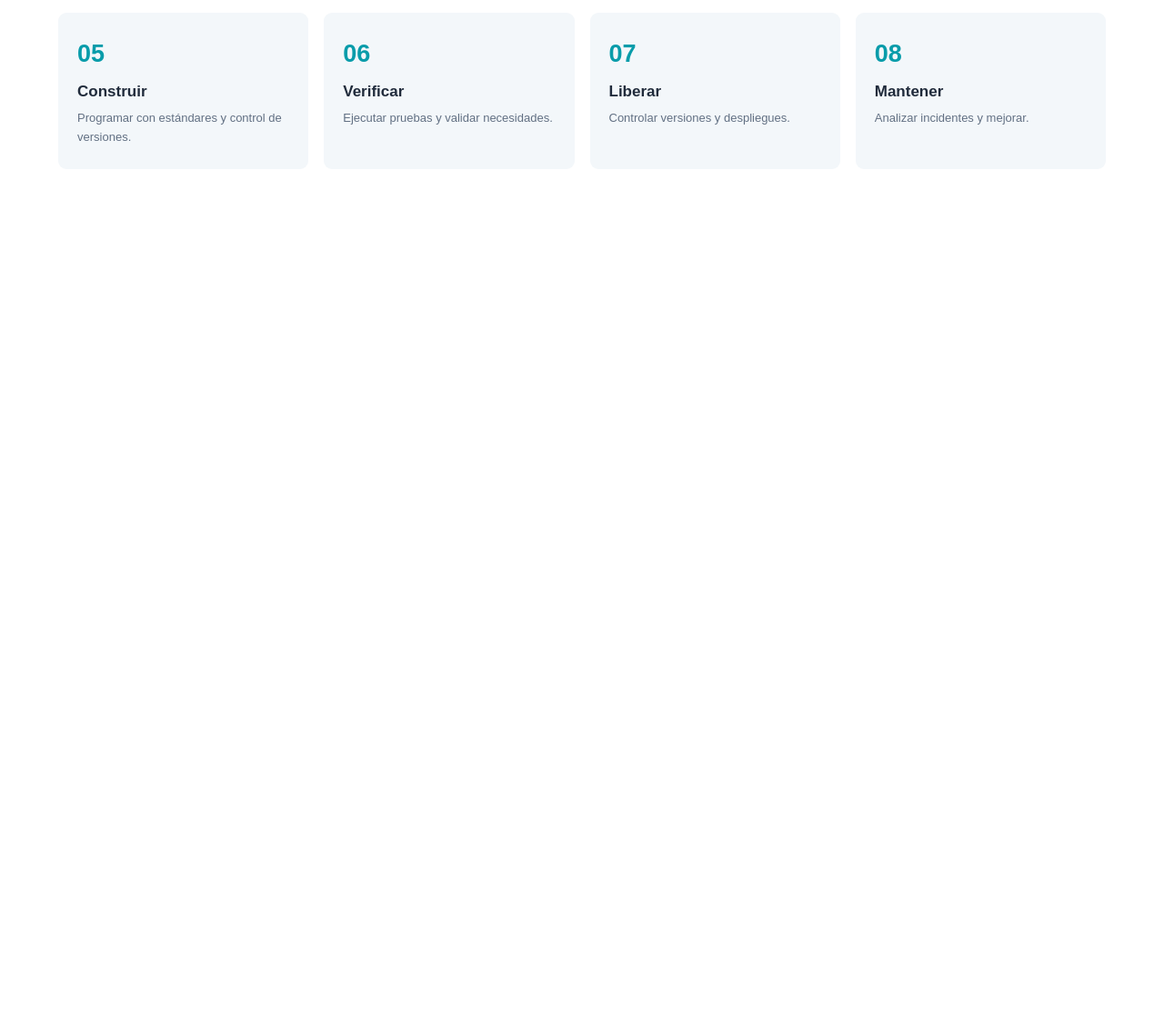
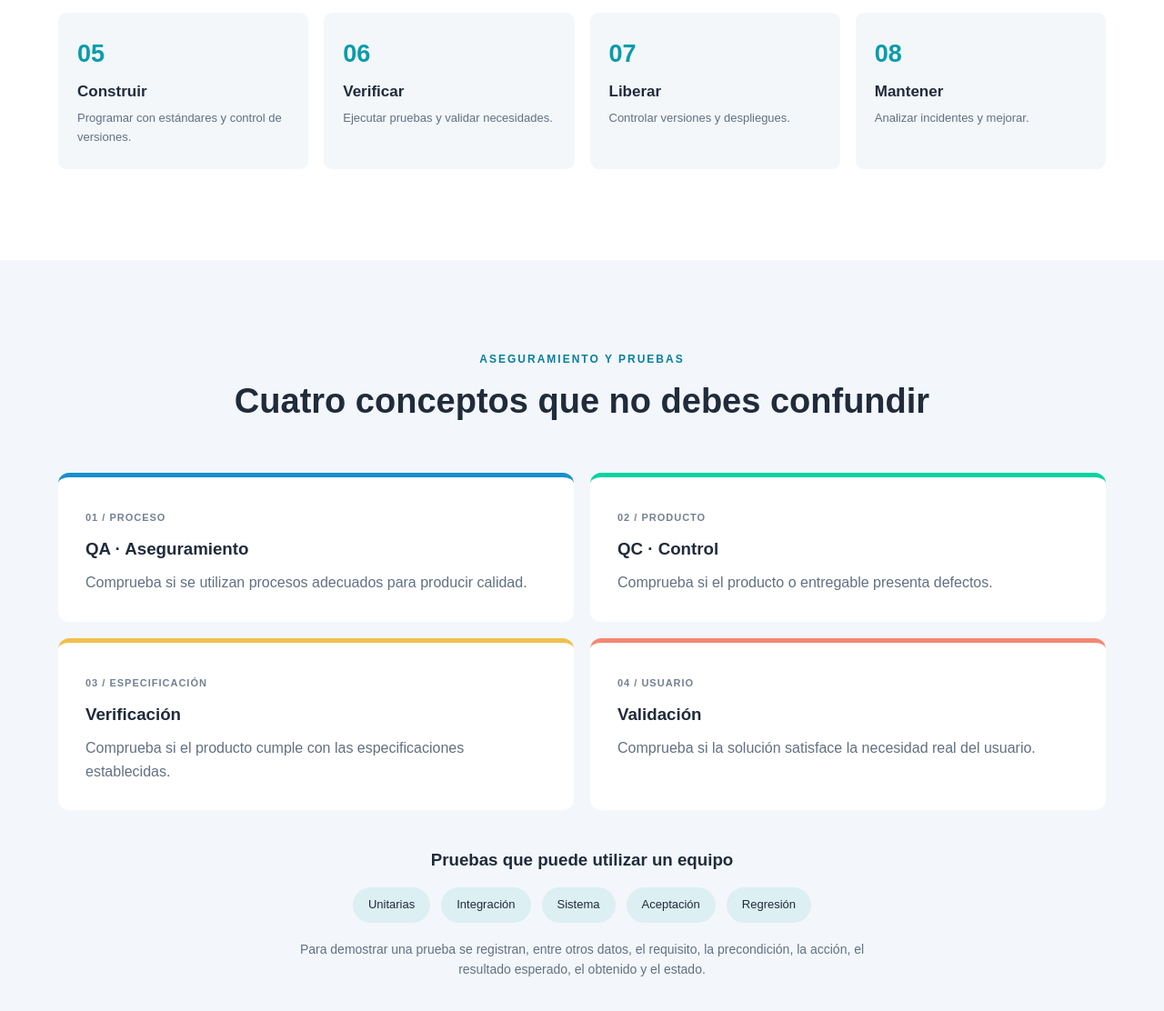
Before and after one commit to sebastiansoto435/CMMI, a plain HTML site: page index.html in a window 1280 px wide. Shown: the part 4700-5812 px from the top of the page at 91% size. Before the commit the page ends 4986 px from the top, so only its background shows below. Drawn offline with Linux system fonts and the light colour scheme; files whose address does not match are found by name.

Commit message:
acomodo el apartado de calida

```diff
--- a/index.html
+++ b/index.html
@@ -148,6 +148,28 @@
                 </div>
             </div>
         </section>
+        <!-- calidad -->
+        <section class="seccion calidad" id="calidad">
+            <div class="contenedor">
+                <div class="titulo">
+                    <p class="etiqueta">ASEGURAMIENTO Y PRUEBAS</p>
+                    <h2>Cuatro conceptos que no debes confundir</h2>
+                </div>
+                <div class="cuadros-calidad">
+                    <article><span class="numero">01 / PROCESO</span><h3>QA · Aseguramiento</h3><p>Comprueba si se utilizan procesos adecuados para producir calidad.</p></article>
+                    <article><span class="numero">02 / PRODUCTO</span><h3>QC · Control</h3><p>Comprueba si el producto o entregable presenta defectos.</p></article>
+                    <article><span class="numero">03 / ESPECIFICACIÓN</span><h3>Verificación</h3><p>Comprueba si el producto cumple con las especificaciones establecidas.</p></article>
+                    <article><span class="numero">04 / USUARIO</span><h3>Validación</h3><p>Comprueba si la solución satisface la necesidad real del usuario.</p></article>
+                </div>
+                <div class="tipos">
+                    <h3>Pruebas que puede utilizar un equipo</h3>
+                    <div class="chips">
+                        <span>Unitarias</span><span>Integración</span><span>Sistema</span><span>Aceptación</span><span>Regresión</span>
+                    </div>
+                    <p>Para demostrar una prueba se registran, entre otros datos, el requisito, la precondición, la acción, el resultado esperado, el obtenido y el estado.</p>
+                </div>
+            </div>
+        </section>
 
 
 
--- a/styles/style.css
+++ b/styles/style.css
@@ -357,3 +357,66 @@ nav{
 .pasos p{
     font-size: 13px;
 }
+/* calidad */
+
+.calidad{
+    background: #f3f7fb;
+}
+
+.cuadros-calidad{
+    display: grid;
+    grid-template-columns: repeat(2,1fr);
+    gap: 18px;
+}
+
+.cuadros-calidad article{
+    border-radius: 12px;
+    padding: 30px;
+    background: white;
+    border-top: 5px solid #188fd0;
+}
+
+.cuadros-calidad article:nth-child(2){border-color:#05d3a0}
+.cuadros-calidad article:nth-child(3){border-color:#f0bf4d} /* estos tres sirven para controlar el color del borde */
+.cuadros-calidad article:nth-child(4){border-color:#f48873}
+
+.cuadros-calidad .numero{
+    font-size: 11px;
+    color: #738092;
+    font-weight: bold;
+    letter-spacing: 1px;
+}
+
+.cuadros-calidad h3{
+    margin: 9px 0px;
+}
+
+.tipos{
+    margin-top: 40px;
+    text-align: center;
+}
+
+.tipos h3{
+    margin-bottom: 15px;
+}
+
+.tipos p{
+    margin: 18px auto 0px;
+    max-width: 680px;
+    font-size: 14px;
+}
+
+.chips{
+    display: flex;
+    justify-content: center;
+    gap: 12px;
+    flex-wrap: wrap;
+}
+
+.chips span{
+    display: inline-block;
+    background: #dceff3;
+    border-radius: 25px;
+    padding: 9px 17px;
+    font-size: 13px;
+}
```
